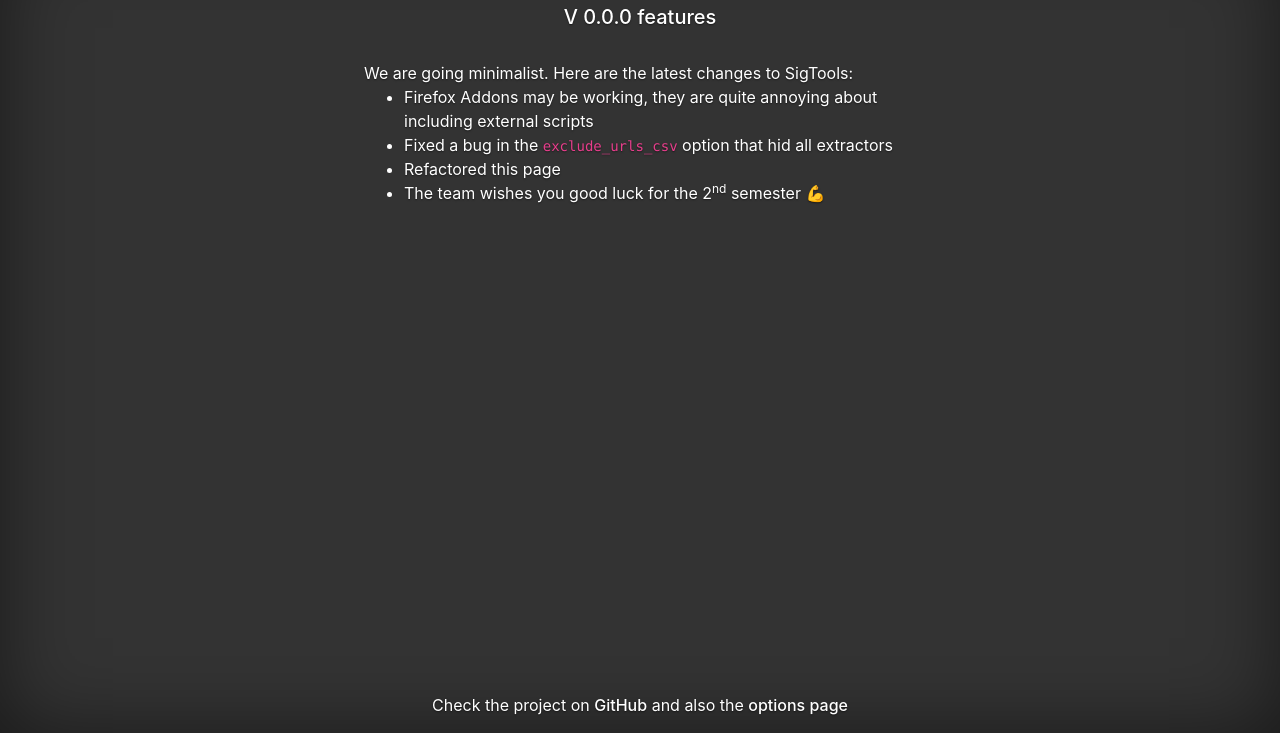
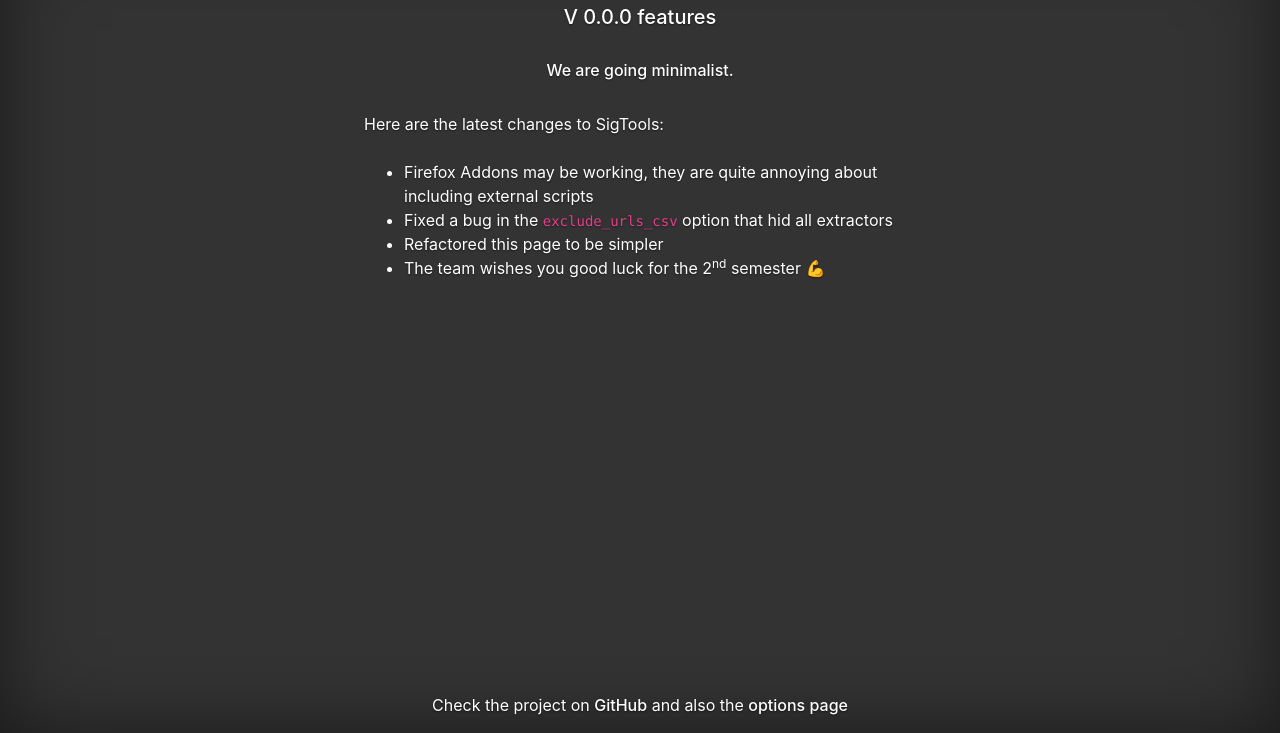
Before and after one commit to msramalho/SigTools, a browser extension: page changelog.html in a window 1280 px wide. Shown: the part 67-800 px from the top of the page. Drawn offline with Linux system fonts and the light colour scheme.

Commit message:
updated changelog

```diff
--- a/changelog.html
+++ b/changelog.html
@@ -22,12 +22,16 @@
             <h1 class="cover-heading">SigTools</h1>
             <h5><span class="version"></span> features</h5>
             <br>
+            <h6>We are going minimalist. </h6>
+            <br>
             <div class="text-left">
-                We are going minimalist. Here are the latest changes to SigTools:
+                Here are the latest changes to SigTools:
+                <br>
+                <br>
                 <ul>
                     <li>Firefox Addons may be working, they are quite annoying about including external scripts</li>
                     <li>Fixed a bug in the <code>exclude_urls_csv</code> option that hid all extractors</li>
-                    <li>Refactored this page</li>
+                    <li>Refactored this page to be simpler</li>
                     <li>The team wishes you good luck for the 2<sup>nd</sup> semester 💪</li>
                 </ul>
             </div>
```
